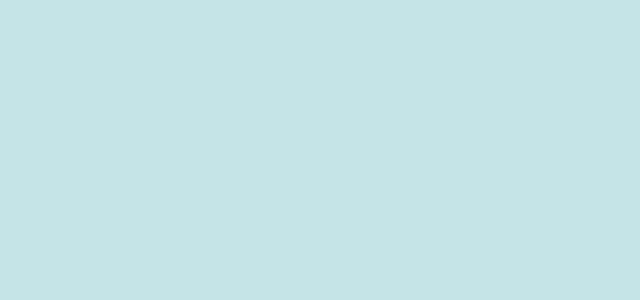
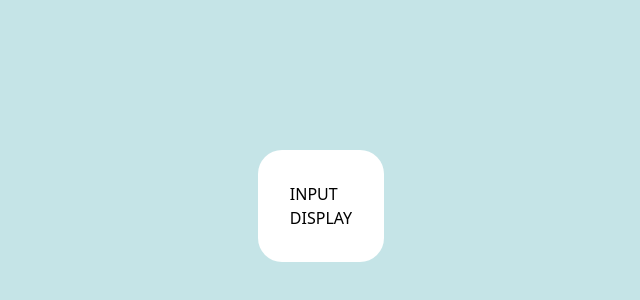
Before and after one commit to HectorKayman/react-tipper-fm, a React (Vite) app: page / in a window 1280 px wide. Shown: the part 194-494 px from the top of the page, without its empty margins (319-959 px from the left). Built offline with nearby package versions, Linux system fonts and the light colour scheme.

Commit message:
Create main components scaffold

```diff
--- a/src/App.jsx
+++ b/src/App.jsx
@@ -1,3 +1,16 @@
 export default function App() {
-  return <div></div>;
+  return (
+    <div className="rounded-3xl bg-white p-8">
+      <TipForm />
+      <TipDisplay />
+    </div>
+  );
 }
+
+function TipForm() {
+  return <div>INPUT</div>;
+}
+
+function TipDisplay() {
+  return <div>DISPLAY</div>;
+}
```
